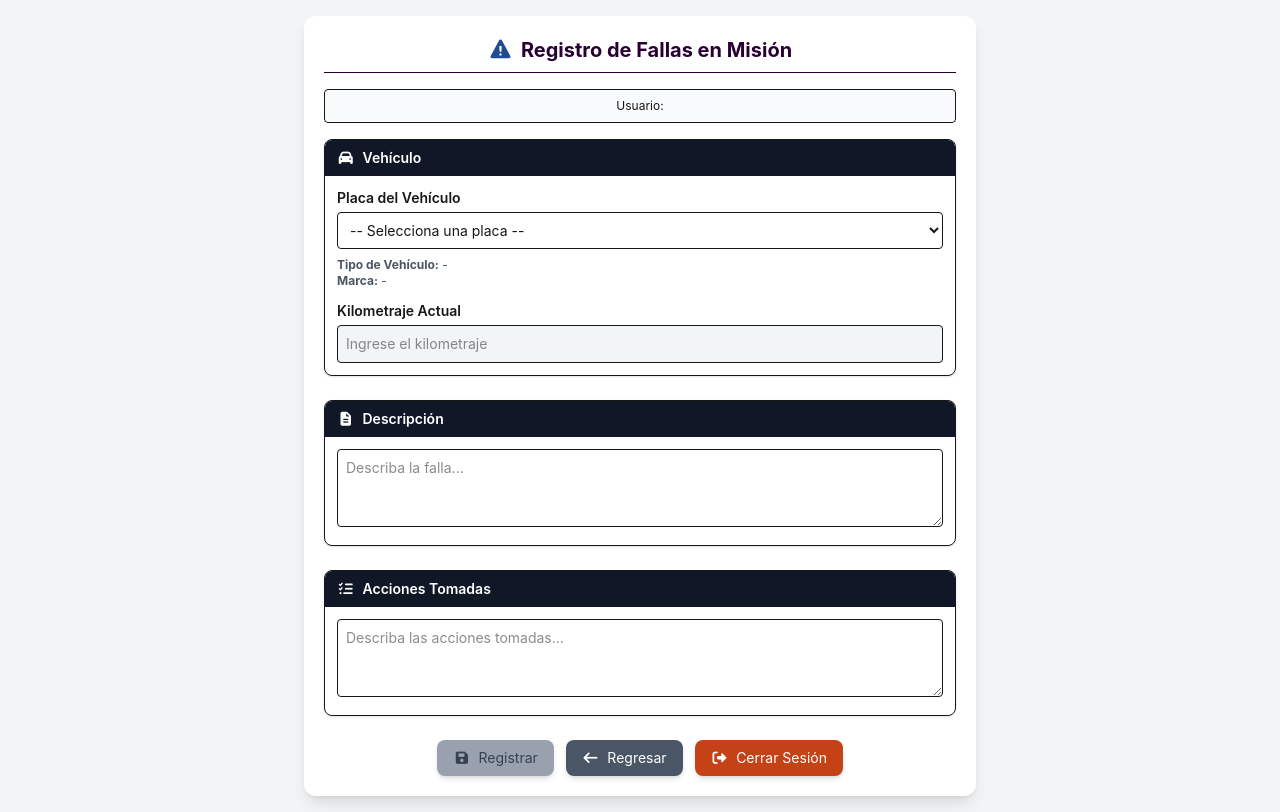
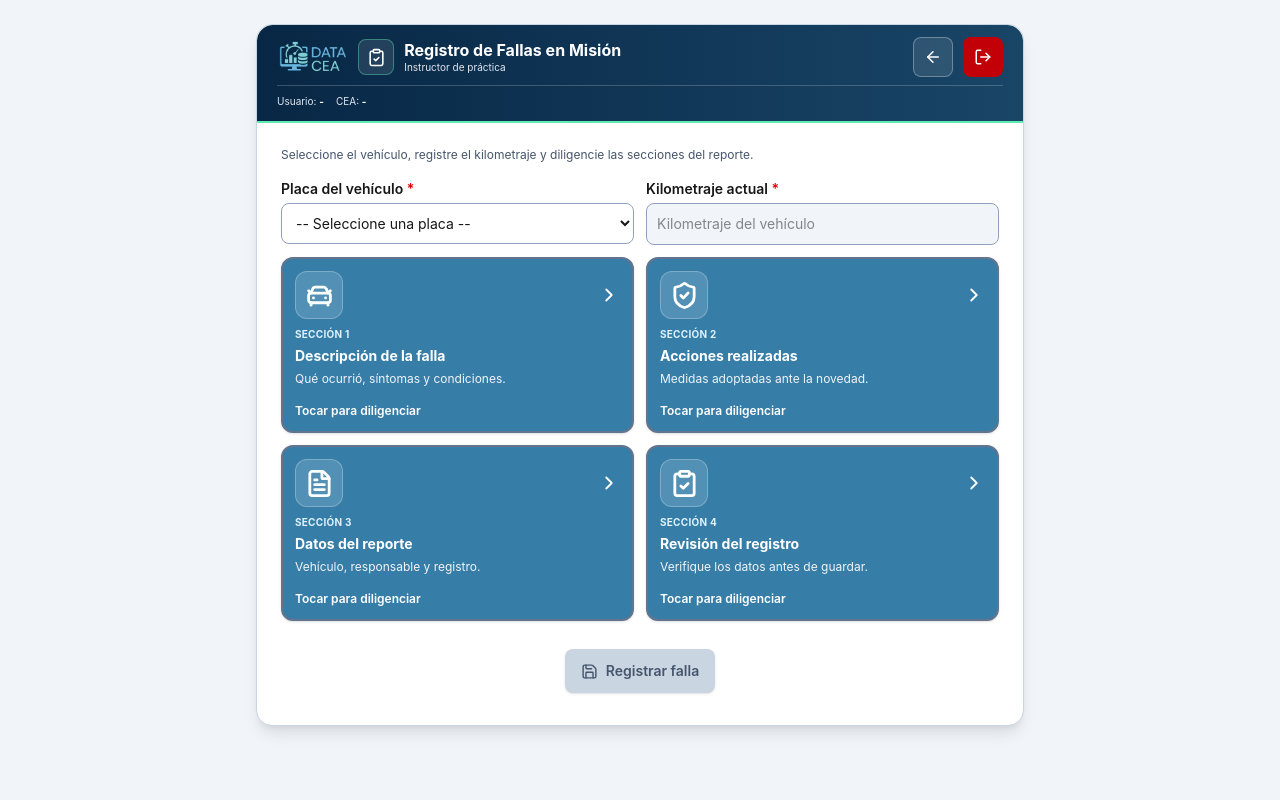
Before and after one commit to YulianoB/DATA-CEA, a Next.js app: page /instructor/practica/fallas in a window 1280 px wide. Built offline with nearby package versions, Linux system fonts and the light colour scheme; sample sign-in values are in the browser's storage.

Commit message:
Rediseñar registro de fallas con tarjetas, modales guiados y revisión final

```diff
--- a/app/instructor/practica/fallas/page.js
+++ b/app/instructor/practica/fallas/page.js
@@ -7,6 +7,7 @@ import { useEffect, useMemo, useState } from 'react'
 import { Toaster, toast } from 'sonner'
 import { validarKilometraje } from '@/lib/servicios/validaciones'
 import { cerrarSesion } from '@/lib/auth/logout'
+import { EncabezadoPractica, TarjetaSeccionSiniestro, ModalSeccionSiniestro, AccionesModuloPractica } from '@/components/instructor/practica/EstilosModuloPractica'
 
 // ============================================================
 // Helpers fecha/hora Bogotá
@@ -176,6 +177,9 @@ export default function FallasPage() {
   // ============================================================
 
   const [guardando, setGuardando] = useState(false)
+  const [seccionAbierta, setSeccionAbierta] = useState(null)
+  const [snapshotSeccion, setSnapshotSeccion] = useState('')
+  const [mostrarErrorSeccion, setMostrarErrorSeccion] = useState(false)
 
   // ============================================================
   // Cargar sesión
@@ -741,6 +745,30 @@ export default function FallasPage() {
   const handleLogout = () =>
     cerrarSesion(router)
 
+  const abrirSeccion = (numero) => {
+    setSnapshotSeccion(numero === 1 ? descripcion : numero === 2 ? acciones : '')
+    setMostrarErrorSeccion(false)
+    setSeccionAbierta(numero)
+  }
+
+  const cancelarSeccion = () => {
+    if (seccionAbierta === 1) setDescripcion(snapshotSeccion)
+    if (seccionAbierta === 2) setAcciones(snapshotSeccion)
+    setMostrarErrorSeccion(false)
+    setSeccionAbierta(null)
+  }
+
+  const continuarSeccion = () => {
+    const completo = seccionAbierta === 1 ? descripcion.trim() : seccionAbierta === 2 ? acciones.trim() : true
+    if (!completo) {
+      setMostrarErrorSeccion(true)
+      toast.error('Complete el campo obligatorio antes de continuar.')
+      return
+    }
+    setMostrarErrorSeccion(false)
+    setSeccionAbierta(null)
+  }
+
   // ============================================================
   // Render
   // ============================================================
@@ -753,310 +781,78 @@ export default function FallasPage() {
     )
   }
 
-  const mostrarErrPlaca =
-    tocoPlaca &&
-    !placa
-
-  const mostrarErrDesc =
-    tocoDescripcion &&
-    descripcion.trim().length === 0
-
-  const mostrarErrAcc =
-    tocoAcciones &&
-    acciones.trim().length === 0
+  const kilometrajeValido = km !== '' && Number.isFinite(Number(km)) && Number(km) >= 0 && (Boolean(forzarKm) || (Boolean(msgKm) && !/menor|no fue posible|no se identificó|error/i.test(msgKm)))
+  const datosReporteCompletos = Boolean(placa && kilometrajeValido && nitActual)
+  const resumenCampos = [
+    ['Placa', placa, Boolean(placa)],
+    ['Tipo de vehículo', tipoVehiculo, true],
+    ['Marca', marca, true],
+    ['Kilometraje', km === '' ? '' : `${km} km`, kilometrajeValido],
+    ['Persona que registra', user.nombreCompleto || user.usuario || '', true],
+    ['Descripción de la falla', descripcion, Boolean(descripcion.trim())],
+    ['Acciones realizadas', acciones, Boolean(acciones.trim())],
+    ['Estado inicial', 'PENDIENTE', true],
+  ]
 
   return (
-    <div className="min-h-screen flex items-center justify-center bg-gray-100 p-4">
-      <Toaster
-        position="top-center"
-        richColors
-      />
-
-      <div className="w-full max-w-2xl bg-white rounded-xl shadow-lg p-5">
-
-        {/* Título */}
-
-        <h2 className="text-xl font-bold mb-4 text-center flex items-center justify-center gap-2 border-b pb-2 text-[var(--primary-dark)]">
-          <i className="fas fa-exclamation-triangle text-[var(--primary)]"></i>
-          Registro de Fallas en Misión
-        </h2>
-
-        {/* Usuario */}
-
-        <div className="bg-gray-50 p-2 rounded mb-4 text-xs border text-center">
-
-          <span>
-            Usuario:{' '}
-            <strong>
-              {user.nombreCompleto}
-            </strong>
-          </span>
-
-          {user.rol && (
-            <span>
-              {' '}
-              ({user.rol})
-            </span>
-          )}
-
-          {user.nombreEmpresa && (
-            <span className="block mt-1">
-              CEA:{' '}
-              <strong>
-                {user.nombreEmpresa}
-              </strong>
-            </span>
-          )}
-        </div>
-
-        {/* Formulario */}
-
-        <div className="space-y-6">
-
-          {/* Vehículo */}
-
-          <div className="border rounded-lg overflow-hidden shadow-sm">
-
-            <div className="bg-gray-900 text-white px-3 py-2 font-semibold text-sm flex items-center gap-2">
-              <i className="fas fa-car"></i>
-              Vehículo
+    <div className="min-h-screen bg-slate-100 px-2 py-3 sm:px-4 sm:py-6">
+      <Toaster position="top-center" richColors />
+      <div className="mx-auto w-full max-w-3xl overflow-hidden rounded-2xl border border-slate-300 bg-white shadow-lg">
+        <EncabezadoPractica titulo="Registro de Fallas en Misión" usuario={user.nombreCompleto} cea={user.nombreEmpresa} onRegresar={() => router.push('/instructor/practica')} onCerrarSesion={handleLogout} />
+        <main className="px-3 py-4 sm:px-6 sm:py-6">
+          <p className="mb-4 text-xs text-slate-600">Seleccione el vehículo, registre el kilometraje y diligencie las secciones del reporte.</p>
+          <div className="mb-3 grid grid-cols-1 gap-3 sm:grid-cols-2">
+            <div>
+              <label htmlFor="falla-placa" className="mb-1 block text-sm font-semibold">Placa del vehículo <span className="text-red-600">*</span></label>
+              <select id="falla-placa" className="w-full rounded-lg border border-slate-400 bg-white p-2.5 text-sm" value={placa} onChange={(e) => { setPlaca(e.target.value); setTocoPlaca(true); setKm(''); setMsgKm(''); setForzarKm(false); setModalKm(null) }} onBlur={() => setTocoPlaca(true)} disabled={cargandoVehiculos} required>
+                <option value="">{cargandoVehiculos ? 'Cargando vehículos...' : '-- Seleccione una placa --'}</option>
+                {vehiculos.map((vehiculo) => <option key={vehiculo.placa} value={vehiculo.placa}>{vehiculo.placa}</option>)}
+              </select>
+              {tocoPlaca && !placa && <p className="mt-1 text-xs text-red-600">Seleccione una placa.</p>}
             </div>
-
-            <div className="p-3 space-y-3">
-
-              {/* Placa */}
-
-              <div>
-                <label className="block mb-1 font-semibold text-sm">
-                  Placa del Vehículo
-                </label>
-
-                <select
-                  className={`w-full border p-2 rounded text-sm ${
-                    mostrarErrPlaca
-                      ? 'border-red-500'
-                      : ''
-                  }`}
-                  value={placa}
-                  onChange={(e) => {
-                    setPlaca(
-                      e.target.value
-                    )
-
-                    setTocoPlaca(true)
-                  }}
-                  onBlur={() =>
-                    setTocoPlaca(true)
-                  }
-                  disabled={cargandoVehiculos}
-                  required
-                >
-                  <option value="">
-                    {cargandoVehiculos
-                      ? 'Cargando vehículos...'
-                      : '-- Selecciona una placa --'}
-                  </option>
-
-                  {vehiculos.map(
-                    (vehiculo) => (
-                      <option
-                        key={vehiculo.placa}
-                        value={vehiculo.placa}
-                      >
-                        {vehiculo.placa}
-                      </option>
-                    )
-                  )}
-                </select>
-
-                {mostrarErrPlaca && (
-                  <small className="text-xs text-red-600">
-                    Debes seleccionar una placa.
-                  </small>
-                )}
-
-                <div className="text-xs text-gray-600 mt-2">
-
-                  <p>
-                    <strong>
-                      Tipo de Vehículo:
-                    </strong>{' '}
-                    {tipoVehiculo}
-                  </p>
-
-                  <p>
-                    <strong>
-                      Marca:
-                    </strong>{' '}
-                    {marca}
-                  </p>
-                </div>
-              </div>
-
-              {/* Kilometraje */}
-
-              <div>
-                <label className="block mb-1 font-semibold text-sm">
-                  Kilometraje Actual
-                </label>
-
-                <input
-                  type="number"
-                  className={`w-full border p-2 rounded text-sm ${
-                    !placa
-                      ? 'bg-gray-100 cursor-not-allowed'
-                      : ''
-                  }`}
-                  placeholder="Ingrese el kilometraje"
-                  min="0"
-                  value={km}
-                  onChange={onKmChange}
-                  disabled={!placa}
-                  required
-                />
-
-                {msgKm && (
-                  <small
-                    className={`text-xs mt-1 block ${
-                      msgKm.includes('menor')
-                        ? 'text-red-600'
-                        : msgKm.includes('supera')
-                        ? 'text-orange-600'
-                        : 'text-green-600'
-                    }`}
-                  >
-                    {msgKm}
-                  </small>
-                )}
-              </div>
+            <div>
+              <label htmlFor="falla-km" className="mb-1 block text-sm font-semibold">Kilometraje actual <span className="text-red-600">*</span></label>
+              <input id="falla-km" type="number" min="0" step="1" inputMode="numeric" value={km} onChange={onKmChange} disabled={!placa} placeholder="Kilometraje del vehículo" className="w-full rounded-lg border border-slate-400 p-2.5 text-sm disabled:bg-slate-100" required />
+              {msgKm && <p className={`mt-1 text-xs ${/menor|no fue posible|no se identificó|error/i.test(msgKm) ? 'text-red-600' : 'text-amber-700'}`}>{msgKm}</p>}
             </div>
           </div>
-
-          {/* Descripción */}
-
-          <div className="border rounded-lg overflow-hidden shadow-sm">
-
-            <div className="bg-gray-900 text-white px-3 py-2 font-semibold text-sm flex items-center gap-2">
-              <i className="fas fa-file-alt"></i>
-              Descripción
-            </div>
-
-            <div className="p-3">
-
-              <textarea
-                className={`w-full border p-2 rounded text-sm ${
-                  mostrarErrDesc
-                    ? 'border-red-500'
-                    : ''
-                }`}
-                rows="3"
-                value={descripcion}
-                onChange={(e) =>
-                  setDescripcion(
-                    e.target.value
-                  )
-                }
-                onBlur={() =>
-                  setTocoDescripcion(true)
-                }
-                placeholder="Describa la falla..."
-                required
-              />
-
-              {mostrarErrDesc && (
-                <small className="text-xs text-red-600">
-                  La descripción es obligatoria.
-                </small>
-              )}
-            </div>
+          {placa && <div className="mb-5 rounded-lg border border-slate-200 bg-slate-50 p-3 text-xs text-slate-700"><strong>Vehículo:</strong> {tipoVehiculo} · <strong>Marca:</strong> {marca}</div>}
+          <div className="mb-5 grid grid-cols-2 items-stretch gap-3">
+            <TarjetaSeccionSiniestro numero={1} titulo="Descripción de la falla" descripcion="Qué ocurrió, síntomas y condiciones." completada={Boolean(descripcion.trim())} onClick={() => abrirSeccion(1)} />
+            <TarjetaSeccionSiniestro numero={2} titulo="Acciones realizadas" descripcion="Medidas adoptadas ante la novedad." completada={Boolean(acciones.trim())} onClick={() => abrirSeccion(2)} />
+            <TarjetaSeccionSiniestro numero={3} titulo="Datos del reporte" descripcion="Vehículo, responsable y registro." completada={datosReporteCompletos} onClick={() => abrirSeccion(3)} />
+            <TarjetaSeccionSiniestro numero={4} titulo="Revisión del registro" descripcion="Verifique los datos antes de guardar." completada={puedeGuardar} onClick={() => abrirSeccion(4)} />
           </div>
-
-          {/* Acciones */}
-
-          <div className="border rounded-lg overflow-hidden shadow-sm">
-
-            <div className="bg-gray-900 text-white px-3 py-2 font-semibold text-sm flex items-center gap-2">
-              <i className="fas fa-tasks"></i>
-              Acciones Tomadas
-            </div>
-
-            <div className="p-3">
-
-              <textarea
-                className={`w-full border p-2 rounded text-sm ${
-                  mostrarErrAcc
-                    ? 'border-red-500'
-                    : ''
-                }`}
-                rows="3"
-                value={acciones}
-                onChange={(e) =>
-                  setAcciones(
-                    e.target.value
-                  )
-                }
-                onBlur={() =>
-                  setTocoAcciones(true)
-                }
-                placeholder="Describa las acciones tomadas..."
-                required
-              />
-
-              {mostrarErrAcc && (
-                <small className="text-xs text-red-600">
-                  Las acciones tomadas son obligatorias.
-                </small>
-              )}
-            </div>
-          </div>
-        </div>
-
-        {/* Botones */}
-
-        <div className="flex justify-center gap-3 mt-6 flex-wrap">
-
-          <button
-            onClick={registrarFalla}
-            disabled={
-              !puedeGuardar ||
-              guardando
-            }
-            className={`py-2 px-4 rounded-lg shadow-md text-sm ${
-              puedeGuardar &&
-              !guardando
-                ? 'bg-[var(--primary)] hover:bg-[var(--primary-dark)] text-white'
-                : 'bg-gray-400 text-gray-700 cursor-not-allowed'
-            }`}
-          >
-            <i className="fas fa-save mr-2"></i>
-
-            {guardando
-              ? 'Guardando...'
-              : 'Registrar'}
-          </button>
-
-          <button
-            onClick={() =>
-              router.push(
-                '/instructor/practica'
-              )
-            }
-            className="bg-gray-600 hover:bg-gray-800 text-white py-2 px-4 rounded-lg shadow-md text-sm"
-          >
-            <i className="fas fa-arrow-left mr-2"></i>
-            Regresar
-          </button>
-
-          <button
-            onClick={handleLogout}
-            className="bg-[var(--danger)] hover:bg-red-800 text-white py-2 px-4 rounded-lg shadow-md text-sm"
-          >
-            <i className="fas fa-sign-out-alt mr-2"></i>
-            Cerrar Sesión
-          </button>
-        </div>
+          <AccionesModuloPractica onGuardar={registrarFalla} puedeGuardar={puedeGuardar} guardando={guardando} textoGuardar="Registrar falla" />
+        </main>
       </div>
-
+      {seccionAbierta === 1 && <ModalSeccionSiniestro numero={1} titulo="Descripción de la falla" onCancelar={cancelarSeccion} onContinuar={continuarSeccion}>
+        <p className="text-xs leading-relaxed text-slate-700">Describa qué falla presentó el vehículo, cuándo se identificó, qué síntomas se observaron y en qué condiciones ocurrió. Incluya ruidos, testigos encendidos, pérdida de potencia u otras señales relevantes, según corresponda.</p>
+        <p className="rounded-lg border border-sky-200 bg-sky-50 p-3 text-xs text-slate-700"><strong>Ejemplo:</strong> Durante el desplazamiento, el vehículo presentó pérdida de potencia y se encendió el testigo del motor. La novedad se identificó al iniciar la marcha.</p>
+        <label htmlFor="falla-descripcion" className="block text-sm font-semibold">Descripción de la falla <span className="text-red-600">*</span></label>
+        <textarea id="falla-descripcion" rows={5} value={descripcion} onChange={(e) => setDescripcion(e.target.value)} placeholder="Describa la novedad observada..." className="w-full rounded-lg border border-slate-400 p-3 text-sm" />
+        {mostrarErrorSeccion && !descripcion.trim() && <p role="alert" className="text-xs font-semibold text-red-600">La descripción es obligatoria.</p>}
+      </ModalSeccionSiniestro>}
+      {seccionAbierta === 2 && <ModalSeccionSiniestro numero={2} titulo="Acciones realizadas" onCancelar={cancelarSeccion} onContinuar={continuarSeccion}>
+        <p className="text-xs leading-relaxed text-slate-700">Indique qué medidas se adoptaron ante la falla: detener el vehículo, informar al CEA, solicitar asistencia o suspender su uso. No registre reparaciones que no se hayan efectuado.</p>
+        <p className="rounded-lg border border-sky-200 bg-sky-50 p-3 text-xs text-slate-700"><strong>Ejemplo:</strong> Se detuvo el vehículo en un lugar seguro, se informó al coordinador y se suspendió su utilización hasta la revisión técnica. Si aún no hubo intervención, indique que la novedad fue reportada y está pendiente de revisión.</p>
+        <label htmlFor="falla-acciones" className="block text-sm font-semibold">Acciones tomadas <span className="text-red-600">*</span></label>
+        <textarea id="falla-acciones" rows={5} value={acciones} onChange={(e) => setAcciones(e.target.value)} placeholder="Describa únicamente las acciones realizadas..." className="w-full rounded-lg border border-slate-400 p-3 text-sm" />
+        {mostrarErrorSeccion && !acciones.trim() && <p role="alert" className="text-xs font-semibold text-red-600">Las acciones tomadas son obligatorias.</p>}
+      </ModalSeccionSiniestro>}
+      {seccionAbierta === 3 && <ModalSeccionSiniestro numero={3} titulo="Datos del reporte" revision onCancelar={() => setSeccionAbierta(null)}>
+        <p className="text-xs text-slate-600">Estos datos se obtienen del vehículo seleccionado y de la sesión actual. La fecha y la hora se generan automáticamente al registrar.</p>
+        <dl className="grid grid-cols-1 gap-2 text-sm sm:grid-cols-2">
+          {resumenCampos.slice(0, 5).map(([etiqueta, valor, valido]) => <div key={etiqueta} className={`rounded-lg border p-3 ${valido ? 'border-slate-200 bg-slate-50' : 'border-red-400 bg-red-50'}`}><dt className="text-xs font-semibold text-slate-600">{etiqueta}</dt><dd className="mt-1 break-words font-medium">{valor || 'Pendiente'}</dd></div>)}
+        </dl>
+      </ModalSeccionSiniestro>}
+      {seccionAbierta === 4 && <ModalSeccionSiniestro numero={4} titulo="Revisión del registro" revision onCancelar={() => setSeccionAbierta(null)}>
+        <p className="text-xs text-slate-600">Revise los datos antes de registrar. Los campos obligatorios pendientes se muestran en rojo.</p>
+        <dl className="grid grid-cols-1 gap-2 text-sm sm:grid-cols-2">
+          {resumenCampos.map(([etiqueta, valor, valido]) => <div key={etiqueta} className={`rounded-lg border p-3 ${valido ? 'border-slate-200 bg-slate-50' : 'border-red-400 bg-red-50'}`}><dt className={`text-xs font-semibold ${valido ? 'text-slate-600' : 'text-red-700'}`}>{etiqueta}{['Placa', 'Kilometraje', 'Descripción de la falla', 'Acciones realizadas'].includes(etiqueta) && <span className="ml-1 text-red-600">*</span>}</dt><dd className={`mt-1 break-words font-medium ${valido ? 'text-slate-900' : 'text-red-700'}`}>{valido ? (valor || 'No disponible') : 'Obligatorio: pendiente o inválido'}</dd></div>)}
+        </dl>
+        {!puedeGuardar && <p className="text-xs font-semibold text-amber-700">Complete los campos obligatorios y valide el kilometraje antes de guardar.</p>}
+      </ModalSeccionSiniestro>}
       {/* Modal kilometraje */}
 
       {modalKm && (
```
